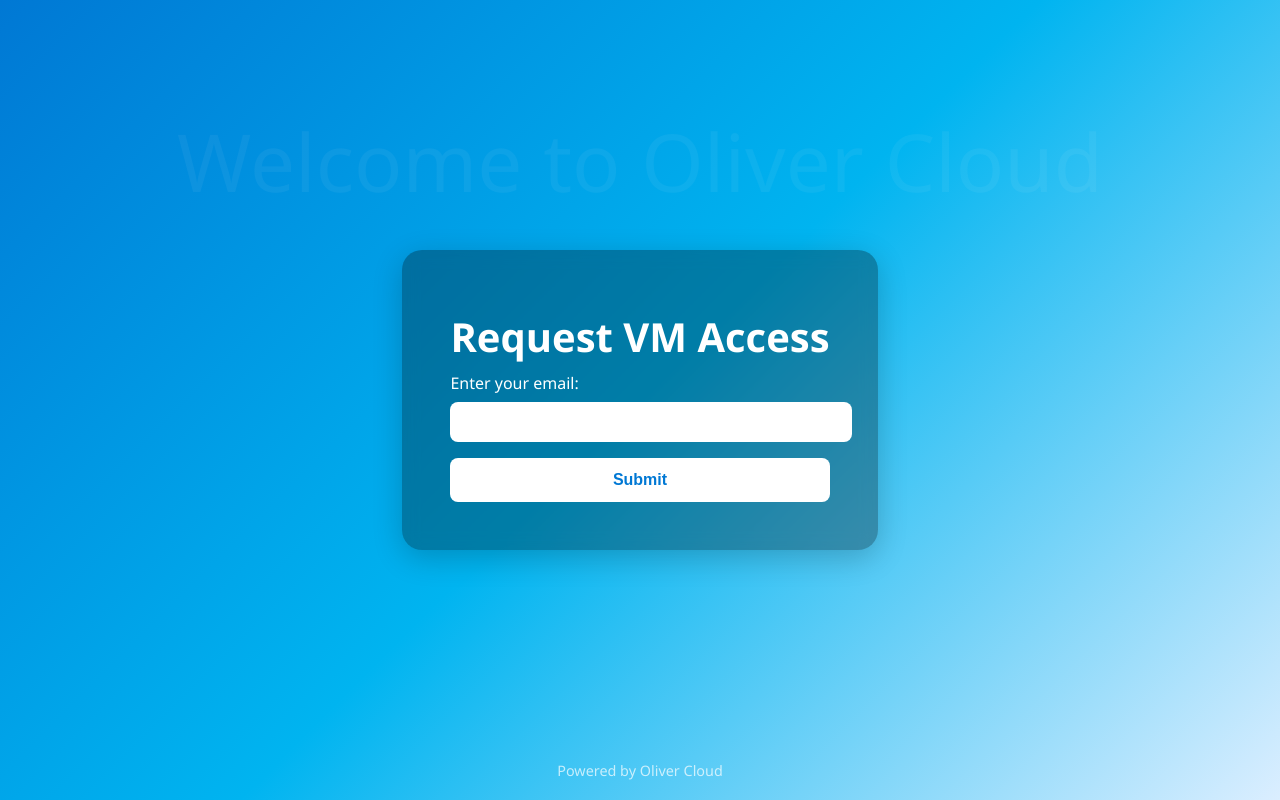
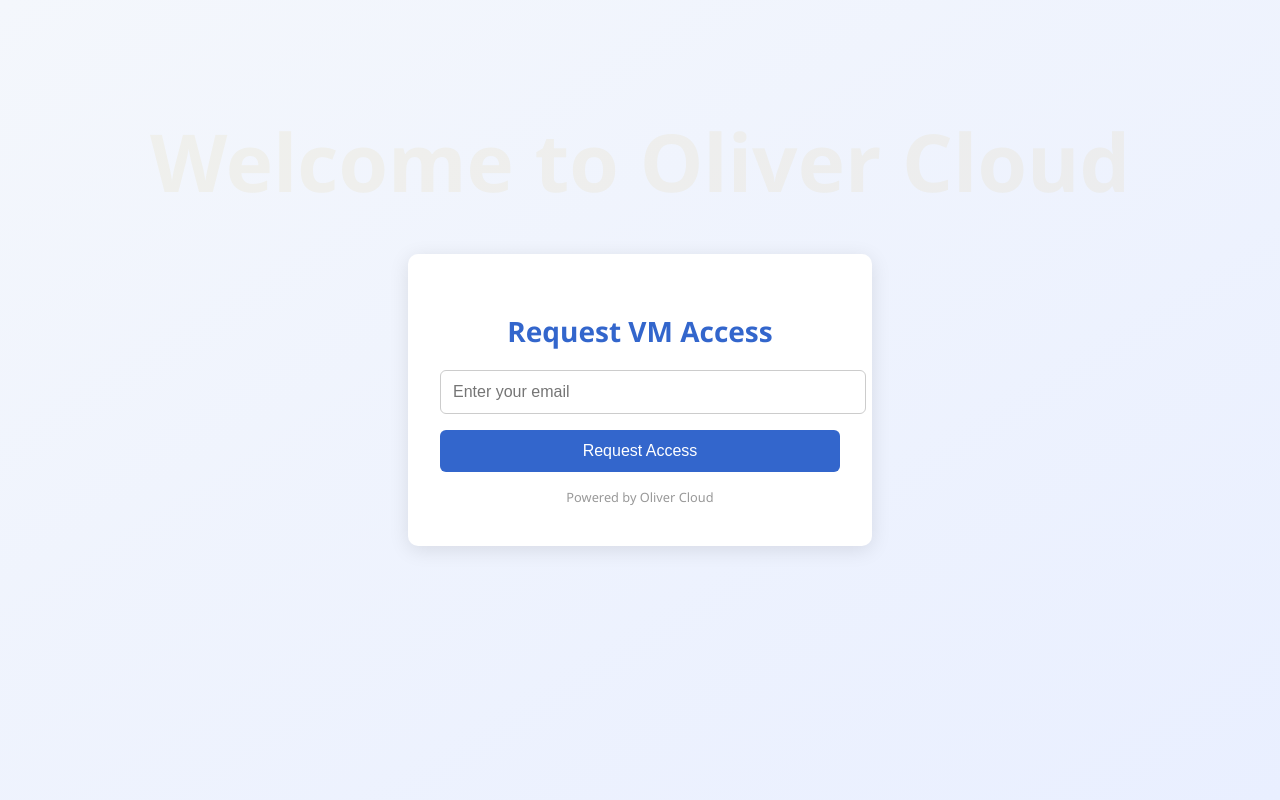
Before and after one commit to oliviercloudboss/SelfServiceVMPortal, a plain HTML site: page index.html in a window 1280 px wide. Drawn offline with Linux system fonts and the light colour scheme.

Commit message:
Perfect Front index.html

```diff
--- a/index.html
+++ b/index.html
@@ -1,131 +1,127 @@
 <!DOCTYPE html>
 <html lang="en">
 <head>
-    <meta charset="UTF-8">
-    <meta name="viewport" content="width=device-width, initial-scale=1.0">
-    <title>Oliver Cloud Access</title>
+<meta charset="UTF-8" />
+<meta name="viewport" content="width=device-width, initial-scale=1.0"/>
+<title>Welcome to Oliver Cloud</title>
 <style>
 body {
 margin: 0;
-            padding: 0;
-            font-family: 'Segoe UI', Tahoma, Geneva, Verdana, sans-serif;
-            background: linear-gradient(135deg, #0078D4, #00B4F0, #dbeeff);
-            color: #fff;
+font-family: "Segoe UI", sans-serif;
+background: linear-gradient(to bottom right, #f4f7fc, #e9efff);
+min-height: 100vh;
 display: flex;
-            flex-direction: column;
 align-items: center;
 justify-content: center;
-            height: 100vh;
+position: relative;
 overflow: hidden;
-            position: relative;
 }
-
-        h1 {
-            font-size: 2.5rem;
-            margin-bottom: 0.5rem;
-        }
-
-        .background-title {
+.branding-bg {
 position: absolute;
 top: 20%;
 left: 50%;
 transform: translate(-50%, -50%);
 font-size: 5rem;
-            color: rgba(255, 255, 255, 0.05);
+font-weight: bold;
+color: rgba(218, 165, 32, 0.07); /* faded gold */
+text-align: center;
 white-space: nowrap;
-            pointer-events: none;
+user-select: none;
+z-index: 0;
 }
-
 .container {
-            z-index: 2;
-            background-color: rgba(0, 0, 0, 0.3);
-            padding: 2rem 3rem;
-            border-radius: 20px;
-            box-shadow: 0 8px 30px rgba(0, 0, 0, 0.2);
-            backdrop-filter: blur(8px);
+position: relative;
+background-color: #ffffff;
+padding: 2.5rem 2rem;
+border-radius: 10px;
+box-shadow: 0 4px 20px rgba(0, 0, 0, 0.1);
+max-width: 400px;
+width: 90%;
+text-align: center;
+z-index: 1;
 }
-
-        input {
-            padding: 0.7rem;
+h1 {
+color: #3366cc;
+font-size: 1.75rem;
+margin-bottom: 1.25rem;
+}
+input[type="email"] {
 width: 100%;
-            margin-top: 0.5rem;
-            border-radius: 8px;
-            border: none;
+padding: 0.75rem;
+margin-bottom: 1rem;
+border: 1px solid #ccc;
+border-radius: 6px;
 font-size: 1rem;
 }
-
 button {
-            margin-top: 1rem;
-            padding: 0.8rem;
 width: 100%;
+padding: 0.75rem;
+background-color: #3366cc;
+color: white;
 border: none;
-            border-radius: 8px;
-            background-color: #ffffff;
-            color: #0078D4;
-            font-weight: bold;
+border-radius: 6px;
 font-size: 1rem;
 cursor: pointer;
-            transition: background 0.3s ease;
+transition: background-color 0.3s ease;
 }
-
 button:hover {
-            background-color: #e0e0e0;
+background-color: #254a99;
 }
-
+.message {
+margin-top: 1rem;
+font-size: 0.95rem;
+}
+.success {
+color: green;
+}
+.error {
+color: red;
+}
 .footer {
-            position: absolute;
-            bottom: 20px;
-            font-size: 0.9rem;
-            color: rgba(255, 255, 255, 0.7);
-        }
-
-        .status-message {
 margin-top: 1rem;
-            font-size: 1rem;
+font-size: 0.8rem;
+color: #999;
 }
 </style>
 </head>
 <body>
-    <div class="background-title">Welcome to Oliver Cloud</div>
+<div class="branding-bg">Welcome to Oliver Cloud</div>
 <div class="container">
 <h1>Request VM Access</h1>
 <form id="accessForm">
-            <label for="email">Enter your email:</label><br>
-            <input type="email" id="email" name="email" required><br>
-            <button type="submit">Submit</button>
-            <div class="status-message" id="statusMessage"></div>
+<input type="email" id="email" placeholder="Enter your email" required />
+<button type="submit">Request Access</button>
+<div class="message" id="message"></div>
 </form>
+<div class="footer">Powered by Oliver Cloud</div>
 </div>
-    <div class="footer">Powered by Oliver Cloud</div>
-
 <script>
-        document.getElementById('accessForm').addEventListener('submit', async function (e) {
+document.getElementById("accessForm").addEventListener("submit", async function (e) {
 e.preventDefault();
-            const email = document.getElementById('email').value;
-            const status = document.getElementById('statusMessage');
-            status.textContent = 'Submitting...';
-
+const email = document.getElementById("email").value;
+const messageEl = document.getElementById("message");
+messageEl.textContent = "Submitting...";
+messageEl.className = "message";
 try {
-                const response = await fetch('/api/requestAccess', {
-                    method: 'POST',
+const response = await fetch("https://selfservice-fn.azurewebsites.net/api/requestAccess", {
+method: "POST",
 headers: {
-                        'Content-Type': 'application/json'
+"Content-Type": "application/json"
 },
 body: JSON.stringify({ email })
 });
-
-                const result = await response.text();
+const text = await response.text();
 if (response.ok) {
-                    status.style.color = 'lightgreen';
-                    status.textContent = '✅ ' + result;
+messageEl.textContent = "✅ Access info sent! Check your email.";
+messageEl.classList.add("success");
 } else {
-                    status.style.color = 'salmon';
-                    status.textContent = '❌ ' + result;
+messageEl.textContent = "❌ Failed: " + text;
+messageEl.classList.add("error");
 }
-            } catch (err) {
-                status.style.color = 'salmon';
-                status.textContent = '❌ Request failed.';
-                console.error(err);
+} catch (error) {
+console.error("Error:", error);
+messageEl.textContent = "❌ Error sending request.";
+messageEl.classList.add("error");
 }
 });
 </script>
```
Lines whose indentation alone changed are shown as unchanged.
